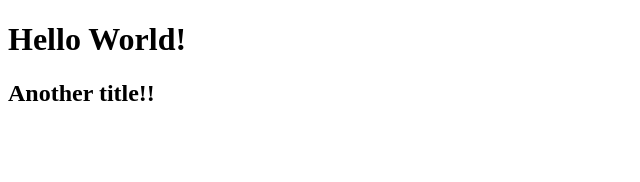
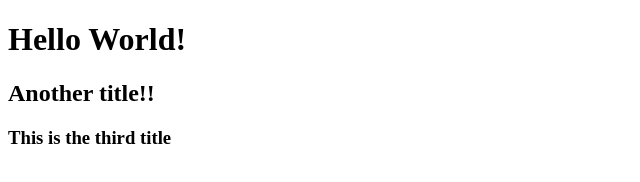
Before and after one commit to diogo-costa-silva/Data-Science, a plain HTML site: page datascience1/index.html in a window 1280 px wide. Shown: the whole page, without its empty margins (0-640 px from the left). Drawn offline with Linux system fonts and the light colour scheme.

Commit message:
Added a third heading

```diff
--- a/datascience1/index.html
+++ b/datascience1/index.html
@@ -9,5 +9,6 @@
 <body>
     <h1>Hello World!</h1>
     <h2>Another title!!</h2>
+    <h3>This is the third title</h3>
 </body>
 </html>
```
